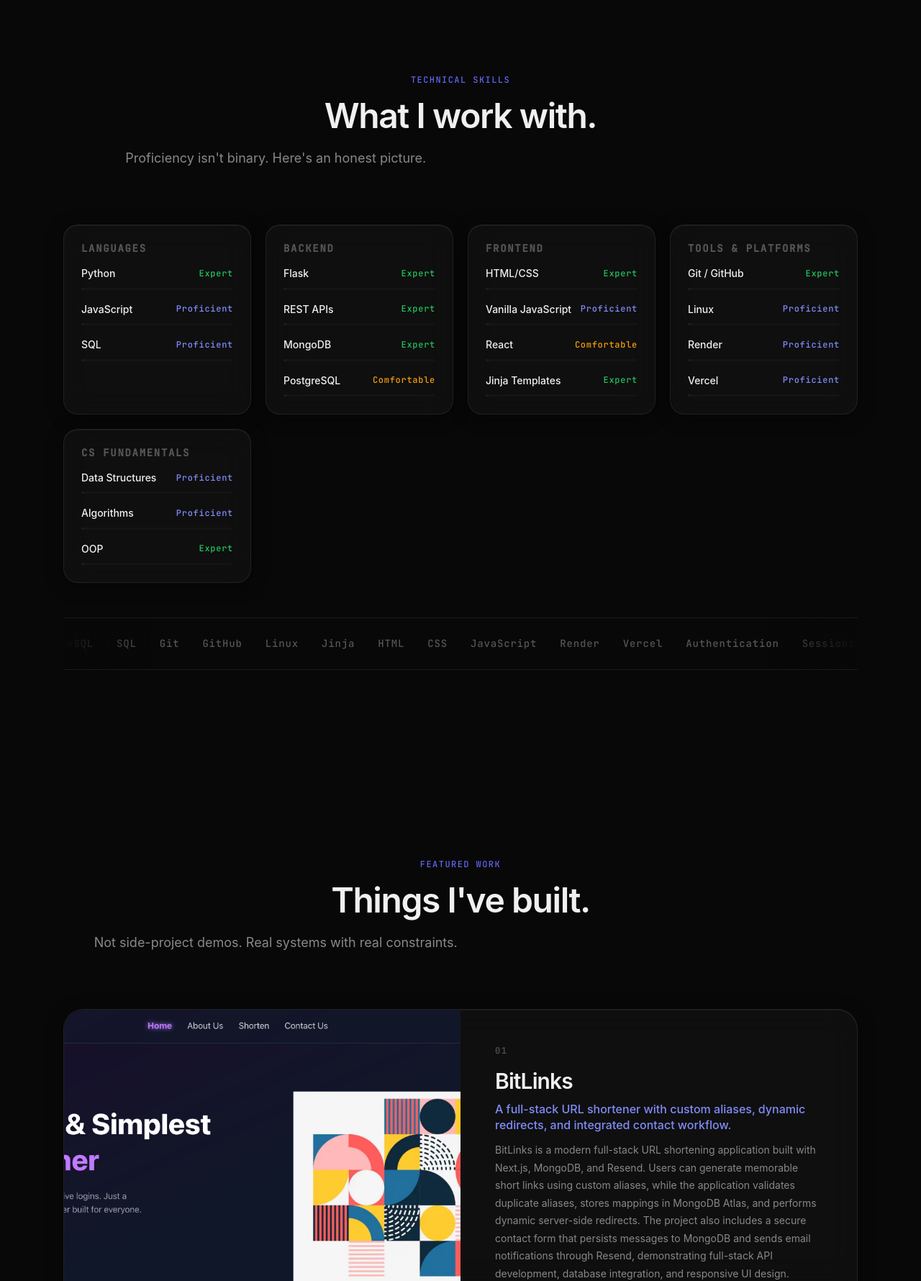
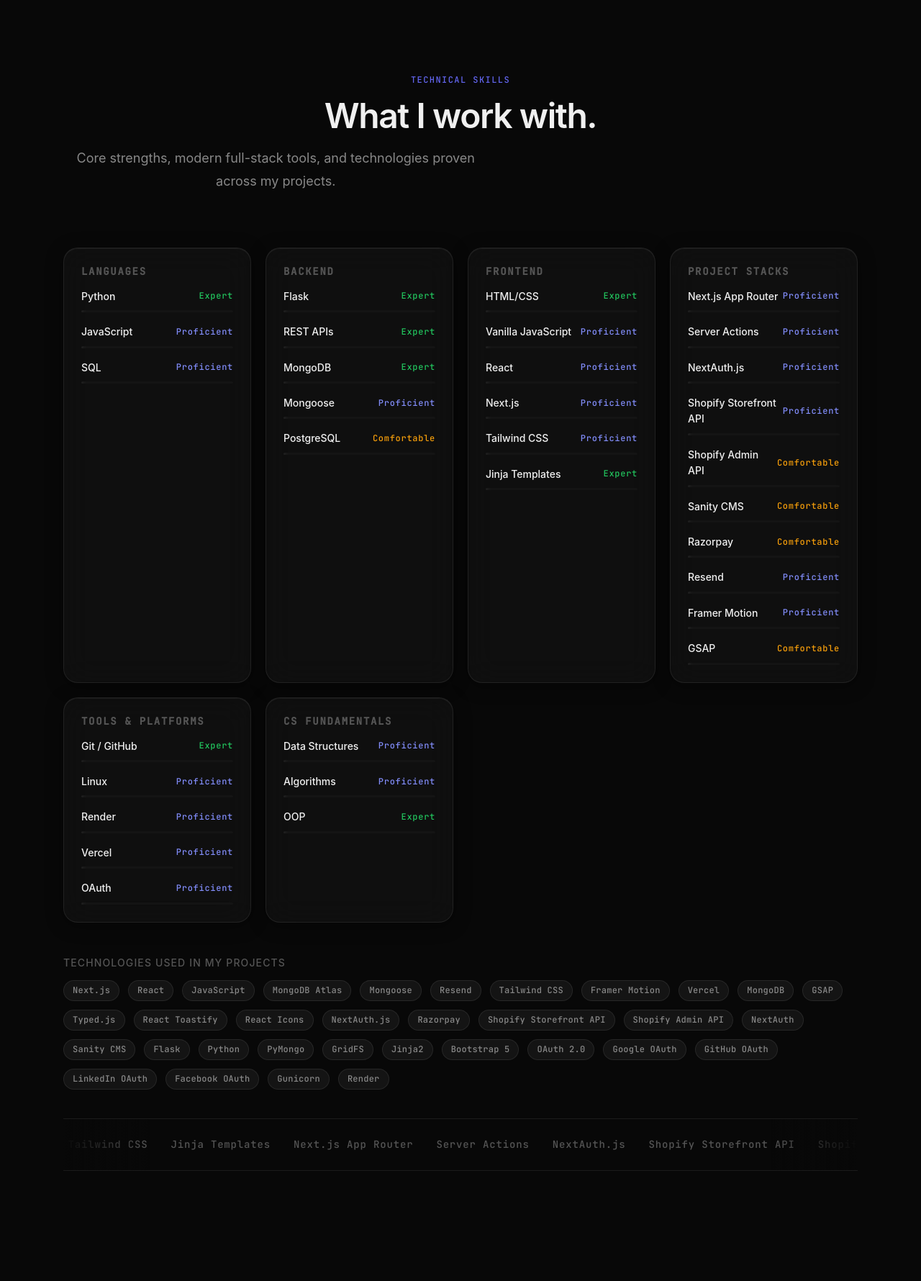
Before and after one commit to Shazia-Zameer-999/Portfolio, a Flask app: page / in a window 1280 px wide. Shown: the part 4720-6500 px from the top of the page at 72% size. Run offline with Flask 3, Linux system fonts and the light colour scheme.

Commit message:
project 5 added

```diff
--- a/app/routes.py
+++ b/app/routes.py
@@ -243,6 +243,56 @@ PORTFOLIO_DATA = {
             "github_url": "https://github.com/Shazia-Zameer-999/shopify_demo",
             "featured": True,
         },
+        {
+            "id": "project-5",
+            "title": "ShazBlog",
+            "tagline": "A production-ready blogging platform with OAuth authentication, article publishing, and secure content management.",
+            "description": (
+                "ShazBlog is a full-stack publishing platform built with Flask, MongoDB, "
+                "and Bootstrap. Users can authenticate using local accounts or Google, "
+                "GitHub, LinkedIn, and Facebook OAuth, publish and manage articles, "
+                "upload cover images and profile avatars, participate in discussions "
+                "through authenticated comments, and manage personalized profiles. "
+                "The application stores uploaded media in MongoDB GridFS, implements "
+                "role-based authorization, CSRF protection, secure session handling, "
+                "search, category filtering, pagination, and a persistent contact system, "
+                "demonstrating production-ready backend architecture, authentication, "
+                "database design, and responsive user experience."
+            ),
+            "tech": [
+                "Flask",
+                "Python",
+                "MongoDB Atlas",
+                "PyMongo",
+                "GridFS",
+                "Jinja2",
+                "Bootstrap 5",
+                "JavaScript",
+                "OAuth 2.0",
+                "Google OAuth",
+                "GitHub OAuth",
+                "LinkedIn OAuth",
+                "Facebook OAuth",
+                "Gunicorn",
+                "Render",
+            ],
+            "challenges": [
+                "Implementing secure authentication with local login alongside multiple OAuth providers.",
+                "Designing role-based authorization to ensure users can only manage their own content.",
+                "Persisting uploaded images using MongoDB GridFS instead of the local filesystem for deployment compatibility.",
+                "Building scalable article management with search, category filters, pagination, and draft/publish workflows.",
+            ],
+            "decisions": [
+                "Used Flask with Jinja2 to create a lightweight, server-rendered architecture with minimal client-side complexity.",
+                "Stored application data and uploaded media in MongoDB Atlas using GridFS for persistent cloud storage.",
+                "Implemented OAuth authentication alongside traditional login to improve user accessibility and flexibility.",
+                "Applied CSRF protection, secure session management, validation, and ownership-based authorization to strengthen application security.",
+            ],
+            "image": "/static/assets/images/projects/shazblog.png",
+            "live_url": "https://shazblog.datendiva.me/",
+            "github_url": "https://github.com/Shazia-Zameer-999/flask-blog",
+            "featured": True,
+        },
     ],
     "timeline": [
         {
@@ -312,19 +362,35 @@ PORTFOLIO_DATA = {
             {"name": "Flask", "level": 92},
             {"name": "REST APIs", "level": 88},
             {"name": "MongoDB", "level": 90},
+            {"name": "Mongoose", "level": 78},
             {"name": "PostgreSQL", "level": 65},
         ],
         "Frontend": [
             {"name": "HTML/CSS", "level": 85},
             {"name": "Vanilla JavaScript", "level": 78},
-            {"name": "React", "level": 65},
+            {"name": "React", "level": 78},
+            {"name": "Next.js", "level": 78},
+            {"name": "Tailwind CSS", "level": 82},
             {"name": "Jinja Templates", "level": 90},
+        ],
+        "Project Stacks": [
+            {"name": "Next.js App Router", "level": 78},
+            {"name": "Server Actions", "level": 72},
+            {"name": "NextAuth.js", "level": 75},
+            {"name": "Shopify Storefront API", "level": 70},
+            {"name": "Shopify Admin API", "level": 65},
+            {"name": "Sanity CMS", "level": 68},
+            {"name": "Razorpay", "level": 66},
+            {"name": "Resend", "level": 72},
+            {"name": "Framer Motion", "level": 70},
+            {"name": "GSAP", "level": 68},
         ],
         "Tools & Platforms": [
             {"name": "Git / GitHub", "level": 88},
             {"name": "Linux", "level": 75},
             {"name": "Render", "level": 80},
             {"name": "Vercel", "level": 82},
+            {"name": "OAuth", "level": 75},
         ],
         "CS Fundamentals": [
             {"name": "Data Structures", "level": 82},
@@ -403,11 +469,33 @@ PORTFOLIO_DATA = {
     },
     "currently": {
         "reading": "Designing Data-Intensive Applications",
-        "building": "Full-stack web applications with Flask",
+        "building": "Full-stack web applications with Flask and Next.js",
         "learning": "Data Structures & Algorithms",
         "open_to": "Backend & Full-Stack Internships",
     },
 }
+
+
+def _unique_technologies(*technology_groups):
+    """Return technologies in display order without duplicate labels."""
+    return list(dict.fromkeys(tech for group in technology_groups for tech in group))
+
+
+# Keep portfolio-wide technology displays in sync with both the skills grid and
+# every project. Adding a technology to a future project automatically includes
+# it in the Skills section and technology marquee.
+PORTFOLIO_DATA["project_techs"] = _unique_technologies(
+    *(project["tech"] for project in PORTFOLIO_DATA["projects"])
+)
+PORTFOLIO_DATA["portfolio_techs"] = _unique_technologies(
+    *(
+        [skill["name"] for skill in skills]
+        for skills in PORTFOLIO_DATA["skills"].values()
+    )
+)
+PORTFOLIO_DATA["portfolio_techs"] = _unique_technologies(
+    PORTFOLIO_DATA["portfolio_techs"], PORTFOLIO_DATA["project_techs"]
+)
 
 
 # ─────────────────────────────────────────────────────────────────────────────
--- a/app/static/css/layout.css
+++ b/app/static/css/layout.css
@@ -398,6 +398,25 @@ body.nav-open {
   justify-content: space-between;
   align-items: center;
   margin-bottom: var(--space-2);
+}
+
+.skills__project-stack {
+  margin-bottom: var(--space-10);
+}
+
+.skills__project-stack-title {
+  margin-bottom: var(--space-4);
+  color: var(--color-text-muted);
+  font-size: var(--text-sm);
+  font-weight: 500;
+  letter-spacing: 0.08em;
+  text-transform: uppercase;
+}
+
+.skills__project-tags {
+  display: flex;
+  flex-wrap: wrap;
+  gap: var(--space-3);
 }
 
 /* ── Skills marquee container ───────────────────────────────
--- a/app/templates/base.html
+++ b/app/templates/base.html
@@ -1,17 +1,27 @@
-<!DOCTYPE html>
+<!doctype html>
 <html lang="en" data-theme="dark">
   <head>
-  <link rel="icon" type="image/svg+xml" href="{{ url_for('static', filename='assets/images/icon.svg') }}">
+    <link
+      rel="icon"
+      type="image/svg+xml"
+      href="{{ url_for('static', filename='assets/images/icon.svg') }}"
+    />
     <meta charset="UTF-8" />
     <meta name="viewport" content="width=device-width, initial-scale=1.0" />
     <meta http-equiv="X-UA-Compatible" content="IE=edge" />
 
     {# ── SEO ─────────────────────────────────────────────────────────── #}
-  <title>{% block title %}{{ site.name }} — Software Engineer{% endblock %}</title>
-  <meta name="description"
-        content="{% block description %}{{ site.name }} is a BTech software engineer building backend systems, APIs, and web applications. {{ site.tagline }}{% endblock %}" />
-  <meta name="keywords"
-        content="software engineer, flask, python, backend developer, portfolio, {{ site.name }}" />
+    <title>
+      {% block title %}{{ site.name }} — Software Engineer{% endblock %}
+    </title>
+    <meta
+      name="description"
+      content="{% block description %}{{ site.name }} is a BTech software engineer building backend systems, full-stack apps, and modern web experiences with Flask and Next.js. {{ site.tagline }}{% endblock %}"
+    />
+    <meta
+      name="keywords"
+      content="software engineer, flask, next.js, python, mongodb, backend developer, full-stack developer, portfolio, {{ site.name }}"
+    />
     <meta name="author" content="{{ site.name }}" />
     <meta name="robots" content="index, follow" />
     <link rel="canonical" href="{{ request.url }}" />
@@ -35,7 +45,10 @@
     {# ── Preload critical fonts ───────────────────────────────────────── #}
     <link rel="preconnect" href="https://fonts.googleapis.com" />
     <link rel="preconnect" href="https://fonts.gstatic.com" crossorigin />
-  <link href="https://fonts.googleapis.com/css2?family=Inter:wght@300;400;500;600&family=JetBrains+Mono:wght@400;500&display=swap" rel="stylesheet" />
+    <link
+      href="https://fonts.googleapis.com/css2?family=Inter:wght@300;400;500;600&family=JetBrains+Mono:wght@400;500&display=swap"
+      rel="stylesheet"
+    />
 
     {# ── Styles ───────────────────────────────────────────────────────── #}
     <link rel="stylesheet" href="/static/css/main.css" />
@@ -52,10 +65,7 @@
         "@type": "Person",
         "name": "{{ site.name }}",
         "url": "{{ request.host_url }}",
-    "sameAs": [
-      "{{ site.github }}",
-      "{{ site.linkedin }}"
-    ],
+        "sameAs": ["{{ site.github }}", "{{ site.linkedin }}"],
         "jobTitle": "Software Engineer",
         "description": "{{ site.tagline }}"
       }
@@ -73,24 +83,32 @@
     {# Scroll progress bar #}
     <div class="scroll-progress" id="scrollProgress" aria-hidden="true"></div>
 
-  {# Navigation #}
-  {% include "partials/_nav.html" %}
-
-  {# Main content #}
-  <main id="main-content">
-    {% block content %}{% endblock %}
-  </main>
+    {# Navigation #} {% include "partials/_nav.html" %} {# Main content #}
+    <main id="main-content">{% block content %}{% endblock %}</main>
 
     {# Footer #}
     <footer class="footer">
       <div class="container">
         <div class="footer__inner">
           <p class="footer__copy">
-          Built with Python + Flask &nbsp;·&nbsp; © {{ site.year }} {{ site.name }}
+            Built with Python + Flask + Next.js &nbsp;·&nbsp; © {{ site.year }}
+            {{ site.name }}
           </p>
           <div class="footer__links">
-          <a href="{{ site.github }}" target="_blank" rel="noopener" aria-label="GitHub">GitHub</a>
-          <a href="{{ site.linkedin }}" target="_blank" rel="noopener" aria-label="LinkedIn">LinkedIn</a>
+            <a
+              href="{{ site.github }}"
+              target="_blank"
+              rel="noopener"
+              aria-label="GitHub"
+              >GitHub</a
+            >
+            <a
+              href="{{ site.linkedin }}"
+              target="_blank"
+              rel="noopener"
+              aria-label="LinkedIn"
+              >LinkedIn</a
+            >
             <a href="mailto:{{ site.email }}" aria-label="Email">Email</a>
           </div>
         </div>
--- a/app/templates/partials/_contact.html
+++ b/app/templates/partials/_contact.html
@@ -6,25 +5,28 @@
 
   <div class="contact-container">
     <div class="contact-grid">
-
       <div class="contact-col-left">
         <div class="contact-header reveal-up">
-          <h2 class="contact-title">Let’s build something <span>meaningful.</span></h2>
+          <h2 class="contact-title">
+            Let’s build something <span>meaningful.</span>
+          </h2>
           <p class="contact-subtitle">
-            Whether you’re looking for a backend developer, need a full-stack web application, have an internship opportunity, or simply want to discuss software engineering, I’d love to hear from you.
+            Whether you’re looking for a backend developer, need a full-stack
+            web application, have an internship opportunity, or simply want to
+            discuss software engineering, I’d love to hear from you.
           </p>
         </div>
 
-        <div class="glass-card reveal-up" style="transition-delay: 100ms;">
+        <div class="glass-card reveal-up" style="transition-delay: 100ms">
           <h3 class="card-title">Currently Available For</h3>
           <ul class="icon-list">
             <li>
               <span class="icon-wrapper">💼</span>
-              <span>Backend Development (Python / Flask)</span>
+              <span>Backend Development (Python / Flask / Next.js)</span>
             </li>
             <li>
               <span class="icon-wrapper">🌐</span>
-              <span>Full-Stack Web Development</span>
+              <span>Full-Stack Web Development (MongoDB, Shopify, Sanity)</span>
             </li>
             <li>
               <span class="icon-wrapper">🚀</span>
--- a/app/templates/partials/_hero.html
+++ b/app/templates/partials/_hero.html
@@ -125,7 +125,7 @@
         {# Floating tech chips on portrait #}
         <div class="hero__chip hero__chip--1" aria-hidden="true">Python 🐍</div>
         <div class="hero__chip hero__chip--2" aria-hidden="true">Flask ⚗️</div>
-        <div class="hero__chip hero__chip--3" aria-hidden="true">DSA 🧠</div>
+        <div class="hero__chip hero__chip--3" aria-hidden="true">Next.js ⚡</div>
       </div>
     </div>
 
--- a/app/templates/partials/_skills.html
+++ b/app/templates/partials/_skills.html
@@ -4,7 +4,7 @@
       <span class="section__eyebrow">Technical skills</span>
       <h2 class="section__title" id="skills-heading">What I work with.</h2>
       <p class="section__subtitle">
-        Proficiency isn't binary. Here's an honest picture.
+        Core strengths, modern full-stack tools, and technologies proven across my projects.
       </p>
     </div>
 
@@ -49,6 +49,15 @@
       {% endfor %}
     </div>
 
+    <div class="skills__project-stack reveal-up" data-delay="320">
+      <h3 class="skills__project-stack-title">Technologies used in my projects</h3>
+      <div class="skills__project-tags" aria-label="Technologies used across featured projects">
+        {% for tech in data.project_techs %}
+        <span class="tag">{{ tech }}</span>
+        {% endfor %}
+      </div>
+    </div>
+
     {# Tech marquee — "Technologies I love" #}
     <div
       class="skills__marquee reveal-fade"
@@ -56,13 +65,7 @@
       aria-label="Technologies"
     >
       <div class="skills__marquee-track" aria-hidden="true">
-        {% set techs = ["Python", "Flask", "REST APIs", "MongoDB", "PostgreSQL",
-        "SQL", "Git", "GitHub", "Linux", "Jinja", "HTML", "CSS", "JavaScript",
-        "Render", "Vercel", "Authentication", "Sessions", "OAuth", "Responsive
-        Design", "Freelancing", "Python", "Flask", "REST APIs", "MongoDB",
-        "PostgreSQL", "SQL", "Git", "GitHub", "Linux", "Jinja", "HTML", "CSS",
-        "JavaScript", "Render", "Vercel", "Authentication", "Sessions", "OAuth",
-        "Responsive Design", "Freelancing"] %} {% for tech in techs %}
+        {% set techs = data.portfolio_techs + data.portfolio_techs %} {% for tech in techs %}
         <span class="skills__marquee-item">{{ tech }}</span>
         {% endfor %}
       </div>
--- a/app/templates/partials/_terminal.html
+++ b/app/templates/partials/_terminal.html
@@ -41,8 +41,8 @@
 <span class="keyword">Shell:</span>      <span class="output">zsh</span>
 <span class="keyword">Editor:</span>     <span class="command">VS Code</span>
 <span class="keyword">Language:</span>   <span class="warning">Python</span>
-<span class="keyword">Framework:</span>  <span class="output">Flask</span>
-<span class="keyword">Frontend:</span>   <span class="highlight">HTML • CSS • JavaScript • Jinja</span>
+<span class="keyword">Framework:</span>  <span class="output">Flask • Next.js</span>
+<span class="keyword">Frontend:</span>   <span class="highlight">HTML • CSS • JavaScript • Jinja • React</span>
 <span class="keyword">Database:</span>   <span class="success">MongoDB • PostgreSQL</span>
 <span class="keyword">Deployment:</span> <span class="output">Render • Vercel</span>
 <span class="keyword">Version:</span>    <span class="error">Git + GitHub</span>
@@ -50,6 +50,7 @@
 <span class="keyword">Browser:</span>    <span class="highlight">Arc / Chrome</span>
 
 <span class="keyword">Projects:</span>   Growing every month
+<span class="keyword">Stacks:</span>     Next.js • Shopify • MongoDB
 <span class="keyword">LeetCode:</span>   <span class="warning">50+ solved</span>
 <span class="keyword">Status:</span>     <span class="success">Learning by building</span>
 <span class="keyword">Focus:</span>      <span class="highlight">Backend Engineering</span>
```
Also changed, not shown: other parts of app/templates/partials/_contact.html (+113 -19 lines), app/static/assets/images/projects/shazblog.png (added). Lines whose indentation alone changed are shown as unchanged.
